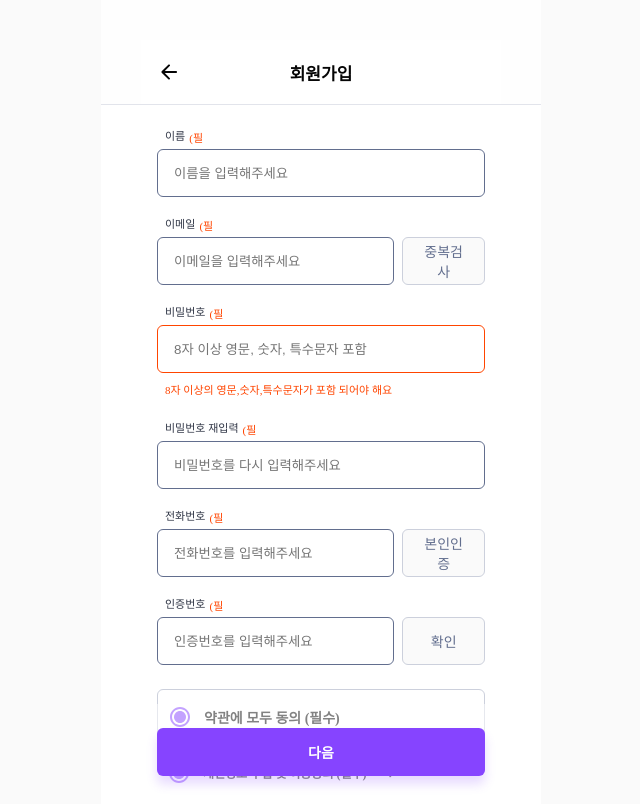
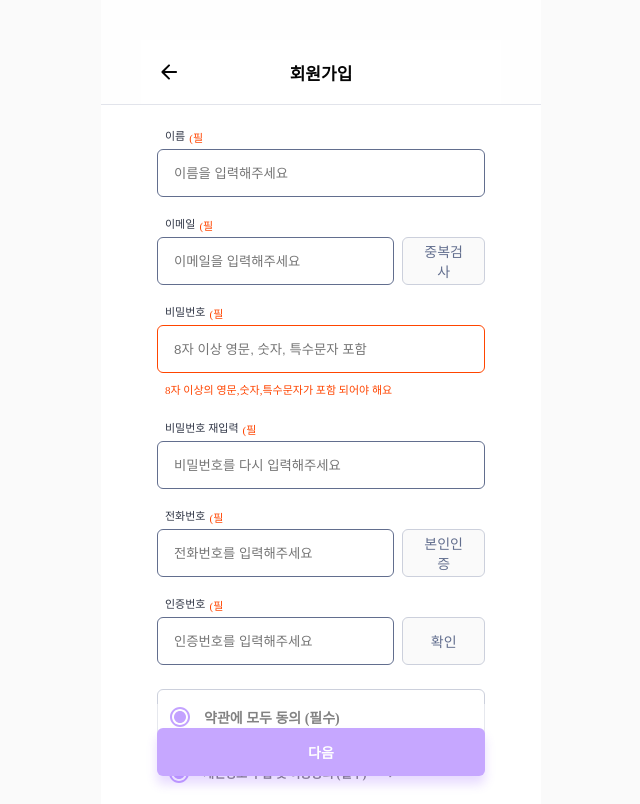
Before and after one commit to starting-front/gunyongbok, a React (Vite) app: page /signup in a window 1280 px wide. Shown: the whole page, without its empty margins (319-959 px from the left). Built offline with nearby package versions, Linux system fonts and the light colour scheme; no server answers.

Commit message:
feat: 필수 사항 입력 여부에 따른 다음 버튼 활성화 상태 핸들링

```diff
--- a/src/commons/Button/StandardBtn.tsx
+++ b/src/commons/Button/StandardBtn.tsx
@@ -6,6 +6,7 @@ interface BtnProps {
     background: string;
     color: string;
     onClick?: MouseEventHandler<HTMLButtonElement>;
+    disabled: boolean;
 }
 
 const Btn = styled.button<BtnProps>`
@@ -27,9 +28,9 @@ const Btn = styled.button<BtnProps>`
     box-shadow: 0px 8px 11px 0px rgba(134, 68, 255, 0.2);
 `;
 
-const StandardBtn = ({ background, color, children, onClick }: BtnProps) => {
+const StandardBtn = ({ background, color, children, onClick, disabled }: BtnProps) => {
     return (
-        <Btn onClick={onClick} background={background} color={color}>
+        <Btn disabled={disabled} onClick={onClick} background={background} color={color}>
             {children}
         </Btn>
     );
--- a/src/pages/User/SignUp.tsx
+++ b/src/pages/User/SignUp.tsx
@@ -1,24 +1,36 @@
 import { styled } from 'styled-components';
+import { ChangeEvent, useState } from 'react';
+import axios from 'axios';
+
+// Header
 import HeaderTitle from '../../commons/Title/SignUp/HeaderTitle';
+import PageBackBtn from '../../commons/Button/PageBackBtn';
+import BackArrow from '../../assets/leftArrow.svg';
+
+// SignUp
 import SignUpContainer from '../../components/Wrapper/SignUp/SignUpContainer';
 import SignUpInputContainer from '../../components/Wrapper/SignUp/SignUpInputContainer';
 import Label from '../../commons/Label/Label';
 import Input from '../../commons/Input/Input';
 import InputBox from '../../components/Wrapper/InputBox';
+
+// SignUp/Validate SignUp Input
 import ValidateInputBox from '../../components/Wrapper/ValidateInputBox';
 import ValidateBtn from '../../commons/Button/ValidateBtn';
-import BackArrow from '../../assets/leftArrow.svg';
-import PageBackBtn from '../../commons/Button/PageBackBtn';
+
+// Reused Standard Btn
 import StandardBtn from '../../commons/Button/StandardBtn';
 import SignUpNextBtnBox from '../../components/Wrapper/SignUp/SignUpNextBtnBox';
+
+// Personal Info Agree
 import SignUpAgreeBox from '../../components/Wrapper/SignUp/SignUpAgreeBox';
 import AgreeBox from '../../components/Wrapper/AgreeBox';
 import RightImg from '../../assets/right.svg';
-import { ChangeEvent, useState } from 'react';
-import axios from 'axios';
 import StrokeBtn from '../../assets/radioBtnStroke.svg';
 import FillBtn from '../../assets/radioBtnFill.svg';
 import RadioBtn from '../../commons/Button/RadioBtn';
+
+// Validate Input Value
 import ErrorInput from '../../commons/Input/ErrorInput';
 import validatePassword from '../../function/ValidatePw';
 import validateRePassword from '../../function/ValidateRePw';
@@ -137,6 +149,14 @@ const SignUp = () => {
         setRePassword(event.target.value);
     };
 
+    const isFormValid = (): boolean => {
+        const isUsernameValid = data.username.trim() !== '';
+        const isEmailValid = data.email.trim() !== '';
+        const isPasswordValid = data.password.trim() !== '';
+
+        return isUsernameValid && isEmailValid && isPasswordValid && fillBtnSelected && strokeBtnSelected;
+    };
+
     console.log(data);
 
     const submitSignUpInfo = () => {
@@ -236,9 +256,15 @@ const SignUp = () => {
                     </SignUpAgreeBox>
                 </SignUpContainer>
                 <SignUpNextBtnBox>
-                    <StandardBtn onClick={submitSignUpInfo} color="#FFF" background="#8644FF">
-                        다음
-                    </StandardBtn>
+                    {isFormValid() ? (
+                        <StandardBtn disabled={false} onClick={submitSignUpInfo} color="#FFF" background="#8644FF">
+                            다음
+                        </StandardBtn>
+                    ) : (
+                        <StandardBtn disabled={true} onClick={submitSignUpInfo} color="#FFF" background="#C6A7FF">
+                            다음
+                        </StandardBtn>
+                    )}
                 </SignUpNextBtnBox>
             </MainContent>
         </TopContainer>
```
Also changed, not shown: src/pages/User/SignIn.tsx (+13 -5 lines).
